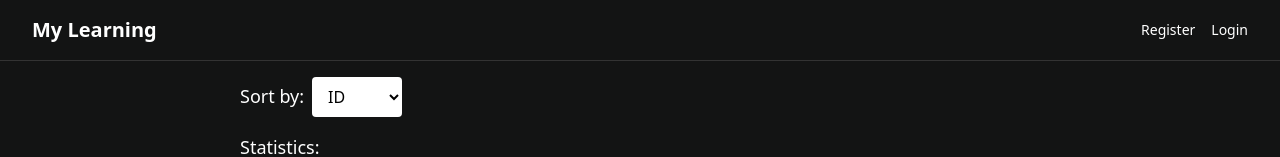
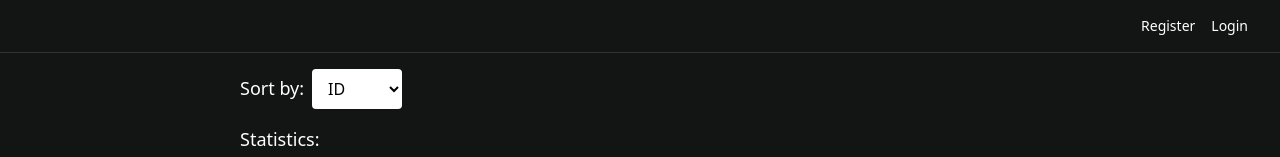
Before and after one commit to MarioMaxim18/Systems-for-Design-and-Implementation, a Next.js app: page / in a window 1280 px wide. Shown: the top 157 px of the page. Built offline with nearby package versions, Linux system fonts and the light colour scheme; no server answers.

Commit message:
feat: Remove My Learning text from navbar

```diff
--- a/src/components/Navbar.js
+++ b/src/components/Navbar.js
@@ -20,7 +20,7 @@ export default function Navbar() {
 
   return (
     <nav className="w-full bg-[#131414] px-8 py-4 flex justify-between items-center shadow-md border-b border-[#333]">
-      <h1 className="text-white text-xl font-semibold">My Learning</h1>
+      <div></div>
 
       {user ? (
         <div className="flex items-center gap-4">
```
